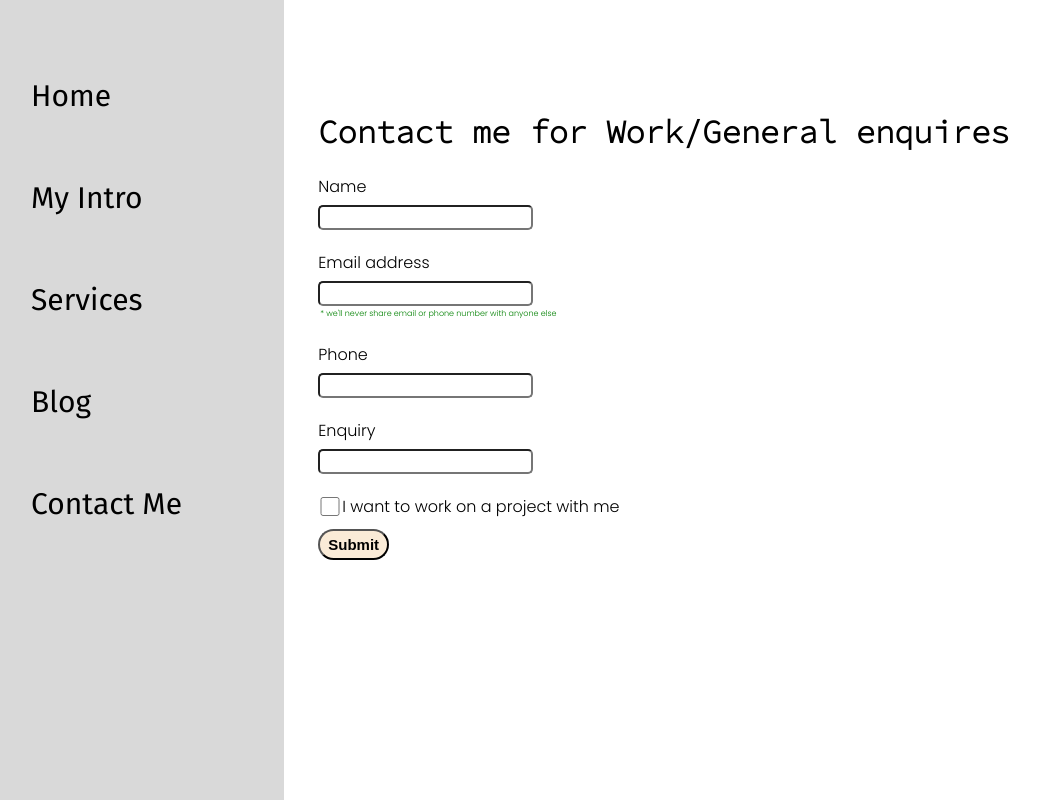
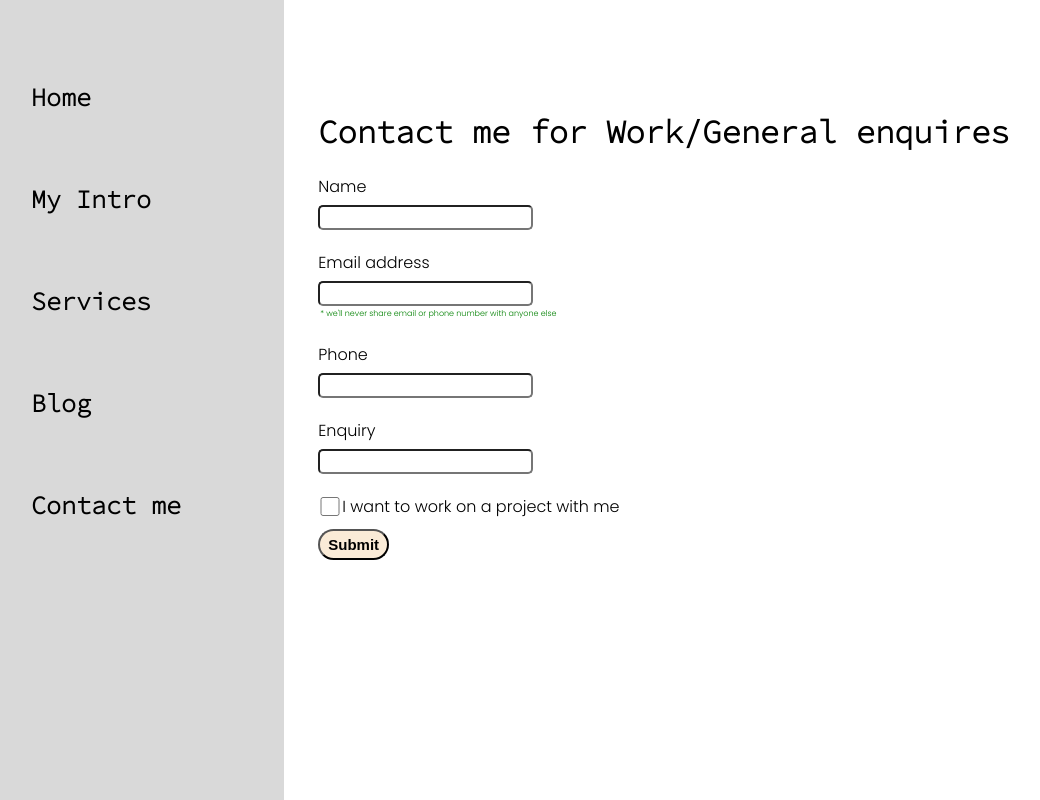
Before and after one commit to Bharathjpv/portfolio-website, a plain HTML site: page contact.html in a window 1280 px wide. Shown: the whole page, without its empty margins (14-1054 px from the left). Drawn offline with Linux system fonts and the light colour scheme.

Commit message:
sidebar changed to butten

```diff
--- a/contact.html
+++ b/contact.html
@@ -12,11 +12,11 @@
         <div class="sidebar">
             <nav>
                 <ul>
-                    <li> <a href="/"> Home </a> </li>
-                    <li> <a href="/intro.html"> My Intro </a> </li>
-                    <li> <a href="/services.html"> Services </a> </li>
-                    <li> <a href="/blog.html"> Blog </a> </li>
-                    <li> <a href="/contact"> Contact Me </a> </li>
+                    <li> <a href="/"> <button class="btn-sb">Home</button> </a> </li>
+                    <li> <a href="/intro.html"> <button class="btn-sb">My Intro</button> </a> </li>
+                    <li> <a href="/services.html"> <button class="btn-sb">Services</button> </a> </li>
+                    <li> <a href="/blog.html"> <button class="btn-sb">Blog</button> </a> </li>
+                    <li> <a href="/contact.html"> <button class="btn-sb">Contact me</button> </a> </li>
                 </ul>
             </nav>
         </div>
--- a/style.css
+++ b/style.css
@@ -28,6 +28,14 @@
 .sidebar nav li a {
     text-decoration: none;
     color: black;
+}
+
+.btn-sb{
+    border: none;
+    font-size: 25px;
+    background-color: rgb(217, 217, 217);
+    font-weight: bold;
+    font-family: 'Source Code Pro', monospace;
 }
 
 .main {
```
Also changed, not shown: blog.html (+5 -5 lines), index.html (+5 -5 lines), intro.html (+5 -5 lines), services.html (+5 -5 lines).
